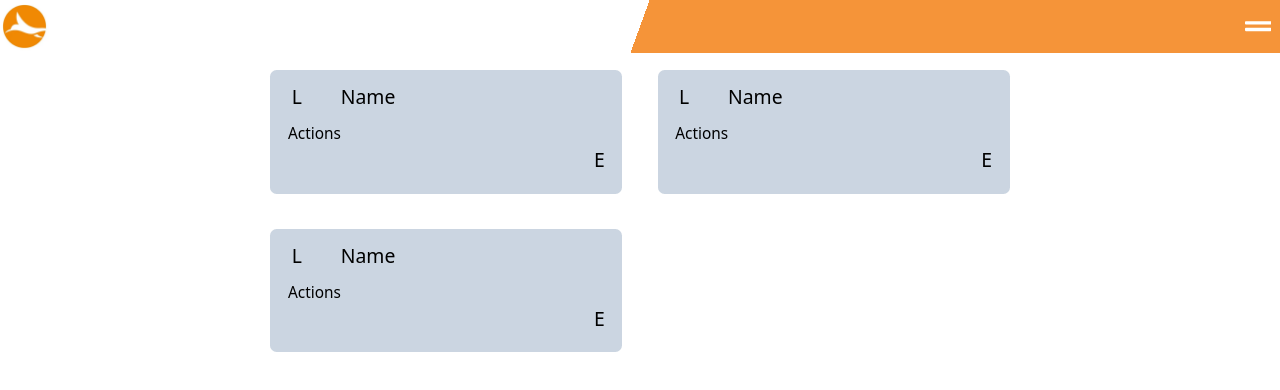
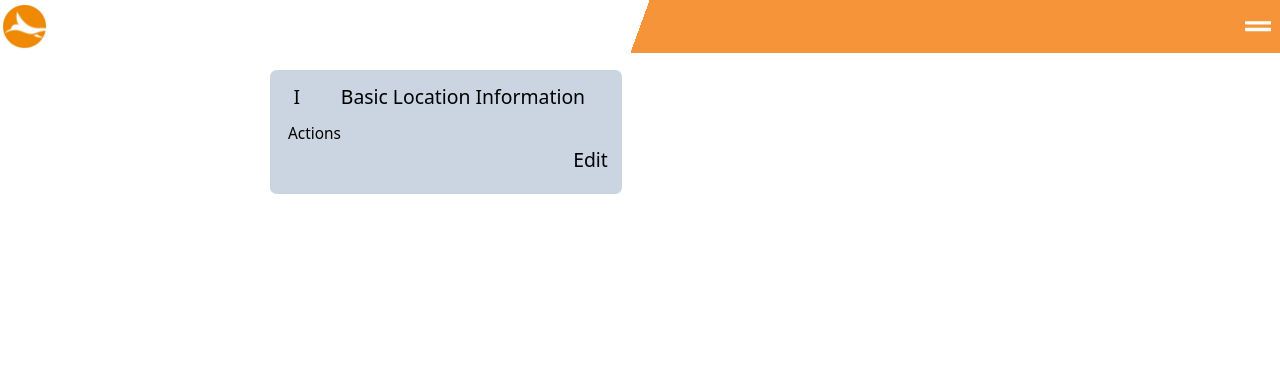
Before and after one commit to TravisAlanH/auditbuildv1, a React (Create React App) app: page /room in a window 1280 px wide. Shown: the top 390 px of the page. Built offline with nearby package versions, Linux system fonts and the light colour scheme.

Commit message:
Tables Updated

```diff
--- a/src/Comp/Home/Room/Room.js
+++ b/src/Comp/Home/Room/Room.js
@@ -94,7 +94,7 @@ export default function Room({ location, setLocation }) {
       <div className="flex flex-row justify-around">
         <label className="text-sm">Room / ATG Number: </label>
         {/* <div className="flex flex-row justify-end"> */}
-        <input type="text" defaultValue={location.RoomNum ? location.RoomNum : ""} name="Num" className="w-1/2 border-4" />
+        <input type="text" defaultValue={location.RoomNum ? location.RoomNum : ""} name="Num" className="w-3/4 border-4" />
         {/* </div> */}
       </div>
 
@@ -199,7 +199,6 @@ export default function Room({ location, setLocation }) {
               // WaterNote: document.getElementsByName("WaterNote")[0].value,
               GPS: gps,
             });
-            console.log(location);
             setSaved(false);
           }}
         >
--- a/src/Comp/Home/Room/Tables.js
+++ b/src/Comp/Home/Room/Tables.js
@@ -2,13 +2,10 @@ import React from "react";
 import Room from "./Room";
 
 export default function Tables({ location, setLocation }) {
-  let data = [
-    ["RoomNum", "FType"],
-    ["RoomNum", "FType"],
-    ["RoomNum", "FType"],
-  ];
-  console.log(location);
-  const array = [<Room location={location} setLocation={setLocation} />, <Room location={location} setLocation={setLocation} />, <Room location={location} setLocation={setLocation} />];
+  let data = [["RoomNum", "FType"]];
+  const translationData = [{ "RoomNum": "Room Number", "FType": "Floor Type" }];
+
+  const array = [<Room location={location} setLocation={setLocation} />];
   return (
     <div className="flex flex-row justify-center items-center pt-4">
       <div className="grid grid-cols-1 lg:grid-cols-2 md:grid-cols-2 gap-4 lg:gap-8 md:gap-8">
@@ -38,21 +35,27 @@ export default function Tables({ location, setLocation }) {
               <div className="flex flex-col w-full h-full">
                 <div className="flex flex-row w-full justify-start items-center gap-4 h-[3rem]">
                   <div className="flex flex-row justify-center items-center w-[3rem] h-[3rem] rounded-full">
-                    <p>L</p>
+                    <p>I</p>
                   </div>
-                  <p>Name</p>
+                  <p>Basic Location Information</p>
                 </div>
                 <div className="px-4">
                   <div>
                     <p className="text-sm">Actions</p>
                   </div>
                   <div className="flex flex-row justify-between">
-                    <div className="flex flex-row gap-4">
-                      {data[index].map((item, index) => {
-                        return location[item] === "" ? <p key={index}>{item}</p> : "";
+                    <div className="flex flex-row h-[2rem] overflow-x-scroll">
+                      {data[index].map((item, neededIndex) => {
+                        return location[item] === "" ? (
+                          <div className="min-w-[8rem] h-[2rem]" key={neededIndex}>
+                            {translationData[index][item]}
+                          </div>
+                        ) : (
+                          ""
+                        );
                       })}
                     </div>
-                    <div>E</div>
+                    <div className="w-[10%]">Edit</div>
                   </div>
                 </div>
               </div>
```
